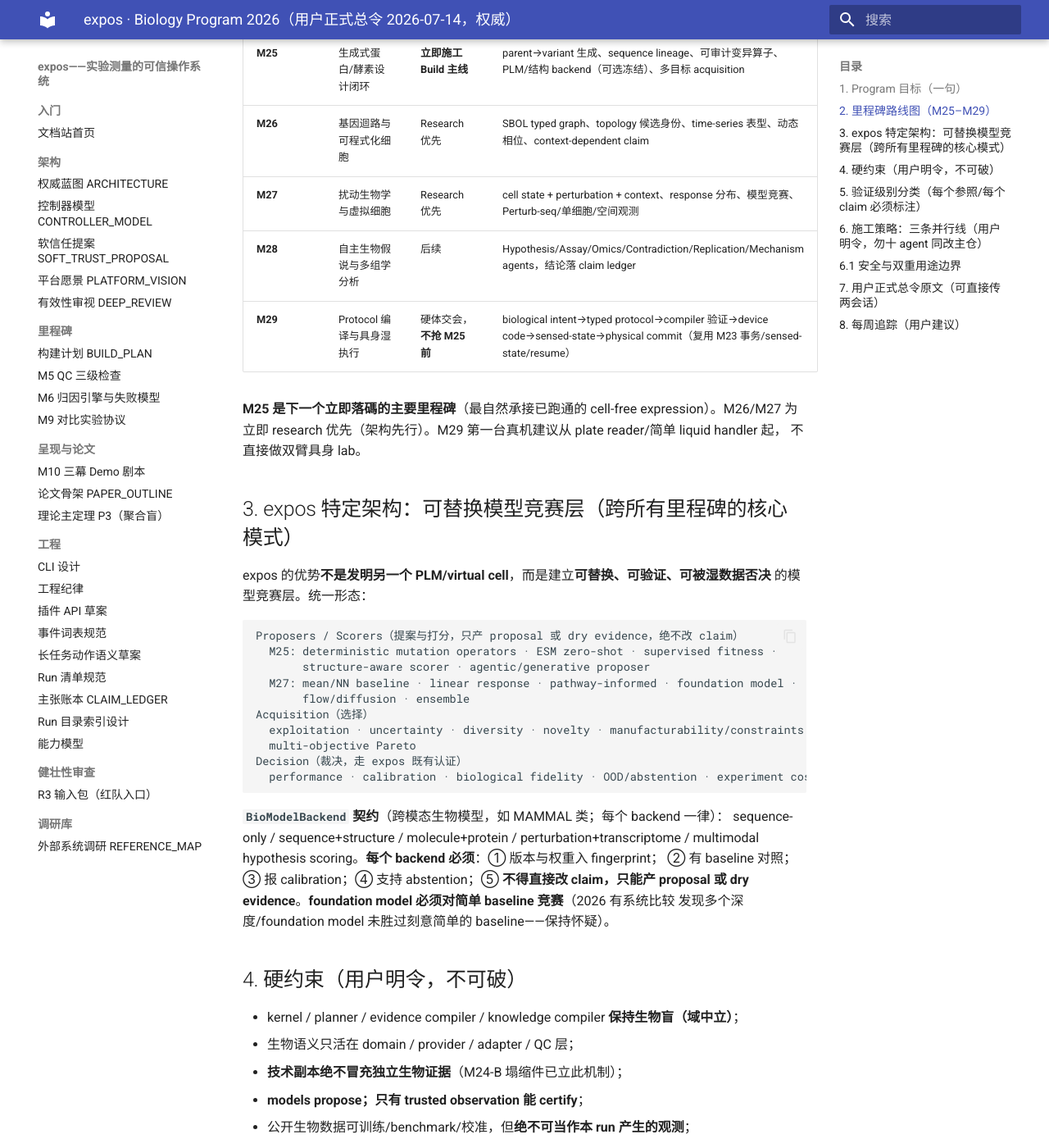
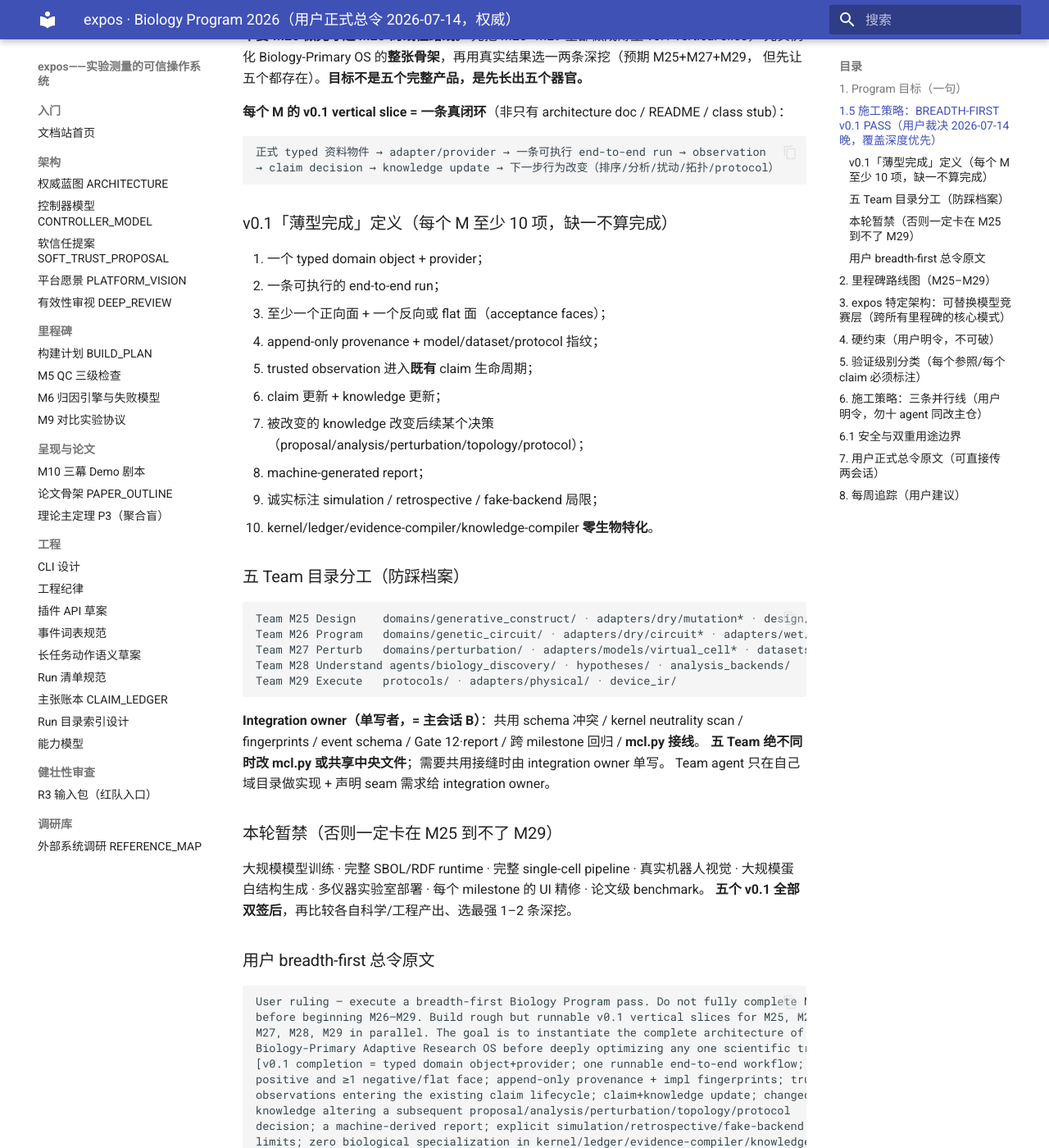
Before and after one commit to cocaineeeeee/dry-wet-agent-loop-operator-system, an MkDocs documentation site: the page built from docs/BIOLOGY_PROGRAM_2026.md, in a window 1280 px wide and 1400 px high, scrolled down 730 px. Shown: the whole window at 82% size. Built offline with MkDocs 1.6.1 and Material for MkDocs 9.7.7, drawn with Linux system fonts in a browser that asks for light colours; some of the changed text lies outside the part shown.

Commit message:
Biology Program: switch to a breadth-first v0.1 pass (M25-M29 in parallel)
Per the user's ruling, replace the depth-first roadmap with a breadth-first
pass: build rough-but-runnable v0.1 vertical slices for all five milestones
(M25 design / M26 program / M27 perturb / M28 understand / M29 execute) in
parallel, instantiating the whole Biology-Primary OS skeleton before deeply
optimizing any one track. Adds a 10-point v0.1 definition-of-done, a five-team
directory split, an integration-owner rule (one writer for mcl.py + shared
schema, so teams never edit central files concurrently), and a do-not-do list
for this pass (no large-model training, no full SBOL/RDF runtime, no real
hardware, no publication-grade benchmarks). See docs/BIOLOGY_PROGRAM_2026.md
S1.5.

Co-Authored-By: Claude Fable 5 <noreply@anthropic.com>

````diff
--- a/docs/BIOLOGY_PROGRAM_2026.md
+++ b/docs/BIOLOGY_PROGRAM_2026.md
@@ -15,6 +15,72 @@ models + biological scientific agents + protocol-to-robot execution。expos 不
 > 认证生物 claim → 用被改变的知识创造下一个生物实验。四种能力：**Design / Program /
 > Perturb / Understand biology**，由 expos 统一走 Hypothesize→Design→Build→Test→
 > Analyse→Certify→Learn→Redesign。
+
+## 1.5 施工策略：BREADTH-FIRST v0.1 PASS（用户裁决 2026-07-14 晚，覆盖深度优先）
+
+**不要"M25 做完才进 M26"的线性路线。** 先把 M25–M29 全部做成薄型 v0.1 vertical slice，
+先实例化 Biology-Primary OS 的**整张骨架**，再用真实结果选一两条深挖（预期 M25+M27+M29，
+但先让五个都存在）。**目标不是五个完整产品，是先长出五个器官。**
+
+**每个 M 的 v0.1 vertical slice = 一条真闭环**（非只有 architecture doc / README / class stub）：
+```
+正式 typed 资料物件 → adapter/provider → 一条可执行 end-to-end run → observation
+→ claim decision → knowledge update → 下一步行为改变（排序/分析/扰动/拓扑/protocol）
+```
+
+### v0.1「薄型完成」定义（每个 M 至少 10 项，缺一不算完成）
+1. 一个 typed domain object + provider；
+2. 一条可执行的 end-to-end run；
+3. 至少一个正向面 + 一个反向或 flat 面（acceptance faces）；
+4. append-only provenance + model/dataset/protocol 指纹；
+5. trusted observation 进入**既有** claim 生命周期；
+6. claim 更新 + knowledge 更新；
+7. 被改变的 knowledge 改变后续某个决策（proposal/analysis/perturbation/topology/protocol）；
+8. machine-generated report；
+9. 诚实标注 simulation / retrospective / fake-backend 局限；
+10. kernel/ledger/evidence-compiler/knowledge-compiler **零生物特化**。
+
+### 五 Team 目录分工（防踩档案）
+```
+Team M25 Design    domains/generative_construct/ · adapters/dry/mutation* · design/lineage*
+Team M26 Program   domains/genetic_circuit/ · adapters/dry/circuit* · adapters/wet/timeseries*
+Team M27 Perturb   domains/perturbation/ · adapters/models/virtual_cell* · datasets/replay*
+Team M28 Understand agents/biology_discovery/ · hypotheses/ · analysis_backends/
+Team M29 Execute   protocols/ · adapters/physical/ · device_ir/
+```
+**Integration owner（单写者，= 主会话 B）**：共用 schema 冲突 / kernel neutrality scan /
+fingerprints / event schema / Gate 12·report / 跨 milestone 回归 / **mcl.py 接线**。
+**五 Team 绝不同时改 mcl.py 或共享中央文件**；需要共用接缝时由 integration owner 单写。
+Team agent 只在自己域目录做实现 + 声明 seam 需求给 integration owner。
+
+### 本轮暂禁（否则一定卡在 M25 到不了 M29）
+大规模模型训练 · 完整 SBOL/RDF runtime · 完整 single-cell pipeline · 真实机器人视觉 ·
+大规模蛋白结构生成 · 多仪器实验室部署 · 每个 milestone 的 UI 精修 · 论文级 benchmark。
+**五个 v0.1 全部双签后**，再比较各自科学/工程产出、选最强 1–2 条深挖。
+
+### 用户 breadth-first 总令原文
+```
+User ruling — execute a breadth-first Biology Program pass. Do not fully complete M25
+before beginning M26–M29. Build rough but runnable v0.1 vertical slices for M25, M26,
+M27, M28, M29 in parallel. The goal is to instantiate the complete architecture of a
+Biology-Primary Adaptive Research OS before deeply optimizing any one scientific track.
+[v0.1 completion = typed domain object+provider; one runnable end-to-end workflow; ≥1
+positive and ≥1 negative/flat face; append-only provenance + impl fingerprints; trusted
+observations entering the existing claim lifecycle; claim+knowledge update; changed
+knowledge altering a subsequent proposal/analysis/perturbation/topology/protocol
+decision; a machine-derived report; explicit simulation/retrospective/fake-backend
+limits; zero biological specialization in kernel/ledger/evidence-compiler/knowledge-
+compiler.] M25 gen construct mutation loop; M26 typed circuit graph + time-series
+dynamic claim; M27 cell-state+perturbation, simple vs complex backends, informative
+selection, causal claim; M28 minimal multi-agent discovery (hypothesis/analysis/
+contradiction/replication, agents propose+analyse but only trusted evidence modifies
+claims); M29 protocol → device-neutral typed actions → fake physical backend →
+sensed-state → commit/rollback/timeout/duplicate-reply/resume. One integration owner
+for shared orchestration+schema; five teams do not edit shared central files
+concurrently. No large models / full SBOL·RDF runtime / real hardware / publication-
+grade benchmarks in this pass. After all five v0.1 milestones are countersigned,
+compare yield and select the strongest one or two for deep development.
+```
 
 ## 2. 里程碑路线图（M25–M29）
 
````
Also changed, not shown: mailbox/blue_to_red/150_breadth-first-integration-owner-proposal.md (added, +58 -0 lines), mailbox/red_to_blue/153_wmin-scale-fix-underway.md (added, +50 -0 lines).
